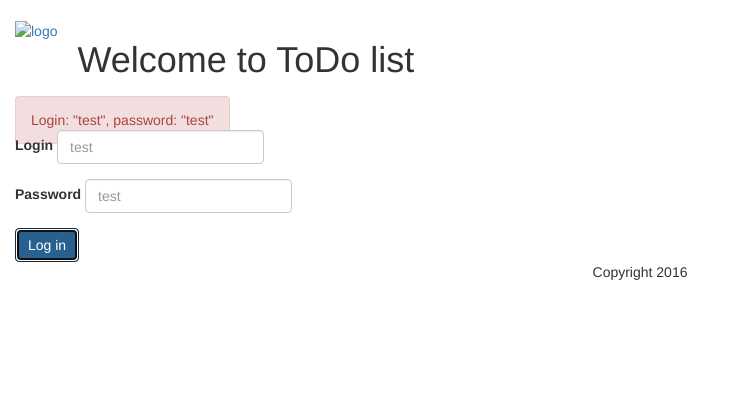
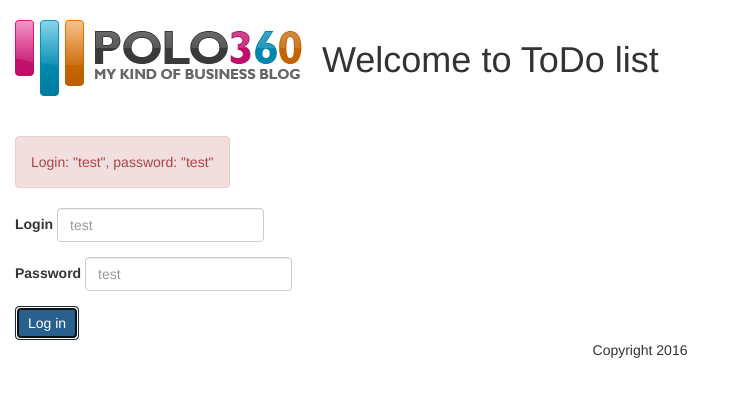
Before and after one commit to VladyslavIstomin/AngularHomeTask, a website: page app/index.html at #/login in a window 1280 px wide. Both pictures are taken after typing "Sample", "Sample123" into the empty fields and a click on the button "Log in". Shown: the whole page, without its empty margins (0-735 px from the left). Drawn offline with nearby package versions, Linux system fonts and the light colour scheme; some packages are replaced by stand-ins of ours; a script that the page names is missing.

```diff
--- a/app/css/style.css
+++ b/app/css/style.css
@@ -26,7 +26,7 @@
 
 .logo {
 	float: left;
-	margin-right: 20px;
+	margin: 0 20px 20px 0;
 }
 
 .btn-container {
--- a/app/index.html
+++ b/app/index.html
@@ -19,8 +19,8 @@
 
 <div class="container-fluid">
 	<div class="row">
-		<div class="col-md-12">
-			<a href="#" class="logo"><img src="img/logo.jpg" alt="logo"/></a>
+		<div class="col-md-12" style="overflow: hidden">
+			<a href="#" class="logo"><img src="img/logo.png" alt="logo"/></a>
 			<h1>Welcome to ToDo list</h1>
 		</div>
 		<div class="col-md-12">
--- a/app/login/Controller_login.js
+++ b/app/login/Controller_login.js
@@ -11,6 +11,10 @@
 
 			$scope.onLogin = function() {
 				$serviceLogin.checkLogin($scope, $state, $scope.login, $scope.password)
+			};
+
+			$scope.test = function() {
+				return true;
 			}
 		}
 	]);
--- a/app/login/login.html
+++ b/app/login/login.html
@@ -1,7 +1,7 @@
 <div class="container-fluid">
 	<div class="row">
 		<div class="col-md-12">
-			<span class="alert alert-danger" ng-show="isInvalid()">Login: "test", password: "test"</span>
+			<span class="alert alert-danger" ng-show="isInvalid()" style="display: inline-block">Login: "test", password: "test"</span>
 			<form name="form" role="form" id="form"  ng-submit="onLogin()">
 				<div class="form-group form-inline">
 					<label for="login">Login</label>
--- a/bower.json
+++ b/bower.json
@@ -1,13 +1,16 @@
 {
   "version": "0.0.0",
+  "name": "CDP_task_todo_list",
   "license": "MIT",
   "private": true,
   "dependencies": {
     "angular": "1.4.x",
-    "angular-mocks": "1.4.x",
     "jquery": "~2.1.1",
     "bootstrap": "~3.1.1",
     "angular-ui-router": "~0.2.17",
     "angular-local-storage": "^0.2.3"
+  },
+  "devDependencies": {
+    "angular-mocks": "1.4.x"
   }
 }
--- a/package.json
+++ b/package.json
@@ -3,8 +3,11 @@
   "name": "CDP_task_todo_list",
   "description": "Ceate an angular application",
   "license": "MIT",
+  "dependencies": {
+    "bower": "^1.3.1"
+  },
   "devDependencies": {
-    "bower": "^1.3.1",
+    "jasmine-core": "^2.4.1",
     "karma": "^0.12.16",
     "karma-chrome-launcher": "^0.2.2",
     "karma-jasmine": "~0.1.0",
```
Also changed, not shown: tests/karma.config.js (+5 -2 lines), tests/unitTests/controllerSpec.js (+15 -13 lines), app/img/logo.png (added).
